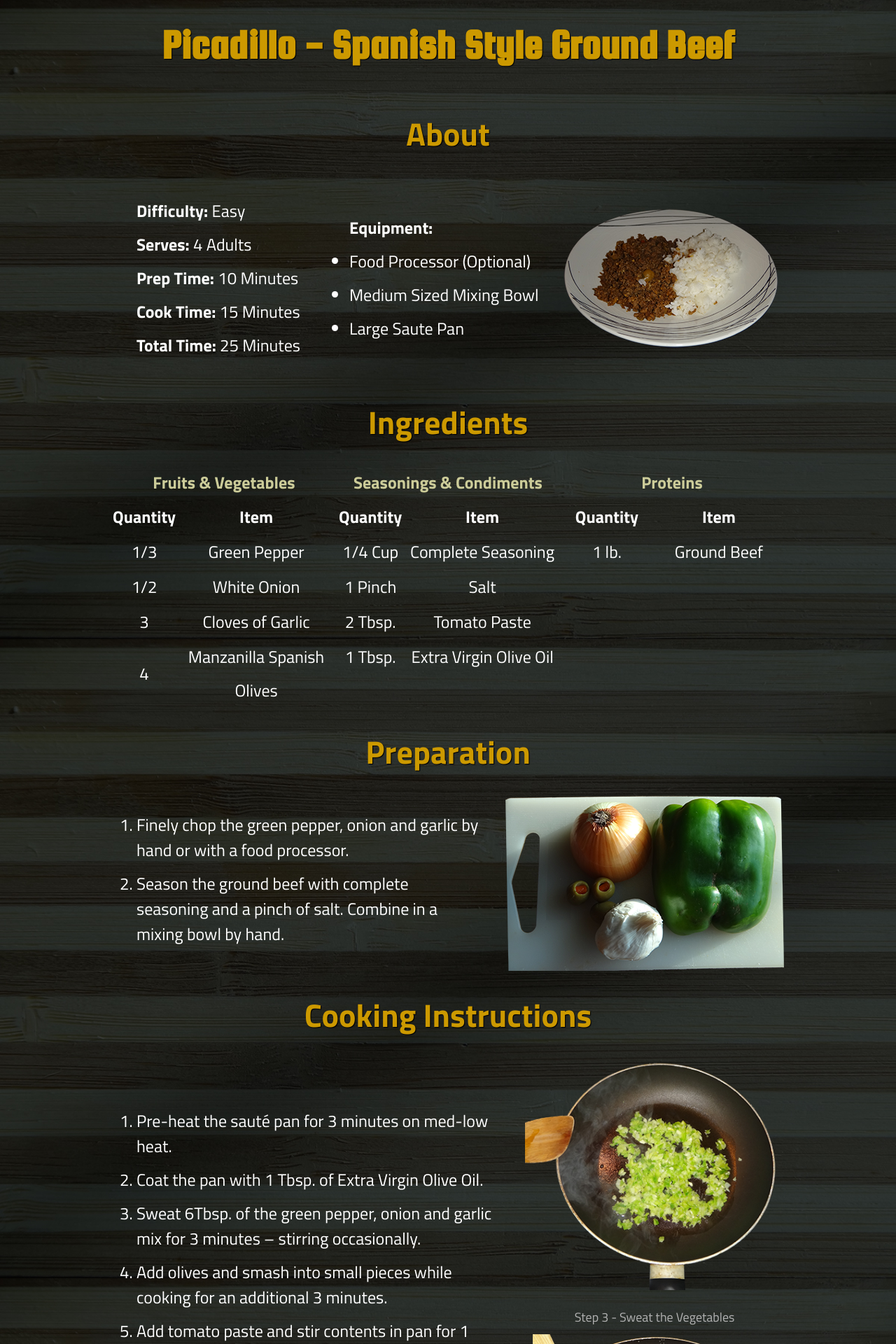
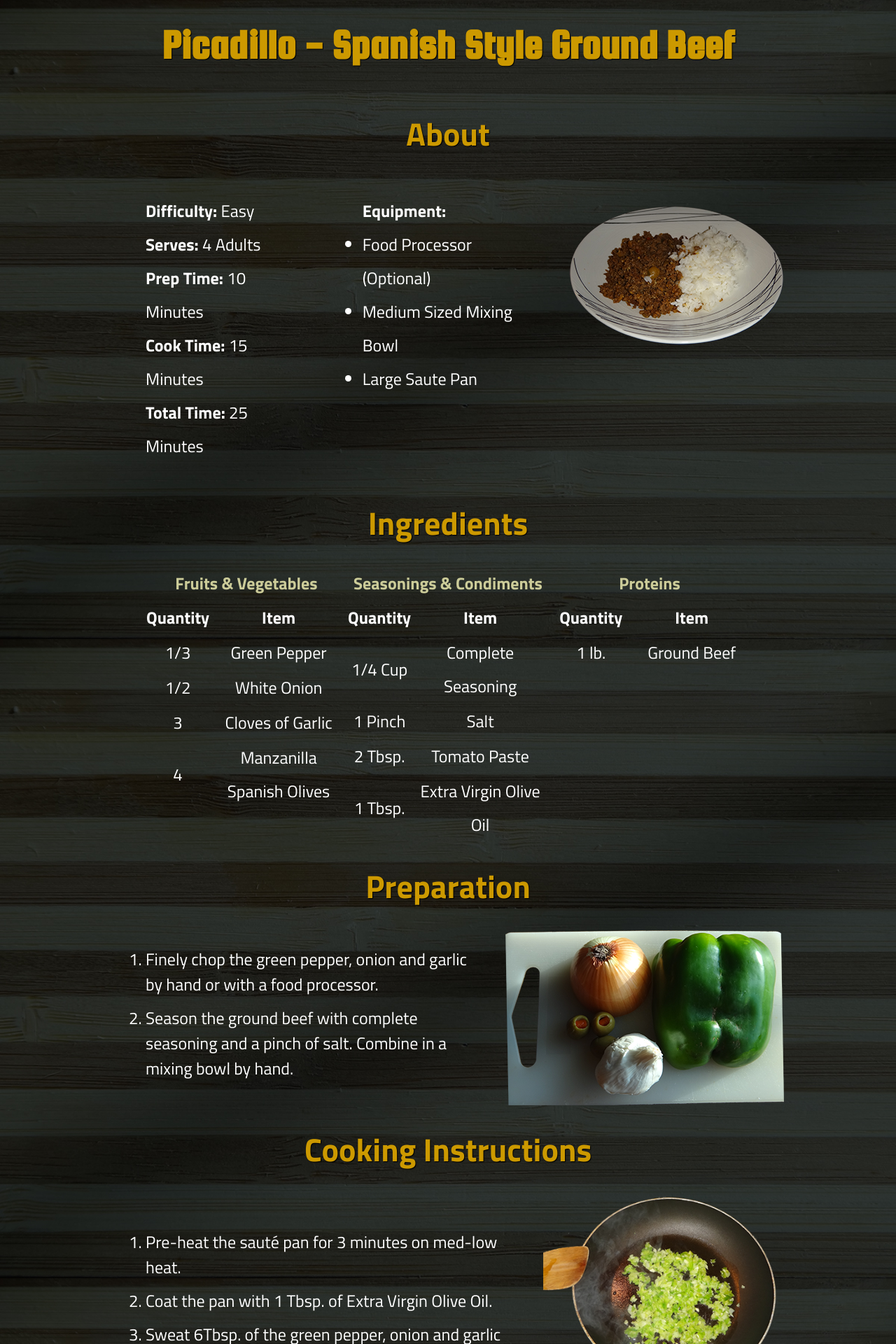
Before and after one commit to CafeConVega/cmp590-joshua-vega, a PHP site: page / in a window 1280 px wide. Shown: the top 1920 px of the page at 70% size. Run offline with PHP 8.4, Linux system fonts and the light colour scheme.

Commit message:
ol padding, ingr img

```diff
--- a/Recipe Responsive/css/main.css
+++ b/Recipe Responsive/css/main.css
@@ -32,8 +32,8 @@ ul {
 ol,
 ul,
 p {
-    padding-left: 1.4583em;
-    padding-right: 1.4583em;
+    padding-left: 2em;
+    padding-right: 2em;
     color: #FFFFFF;
 }
 
@@ -48,8 +48,14 @@ img {
     height: auto;
     height: auto;
 }
+
 table caption {
-color: #CCCC99;
+    color: #CCCC99;
+}
+
+.ingredients {
+    padding-left: 2em;
+    padding-right: 2em;
 }
 
 .plateimg {
@@ -113,7 +119,7 @@ color: #CCCC99;
         display: flex;
         flex-direction: column;
         justify-content: center;
-         align-items: center;
+        align-items: center;
     }
     .ingredients {
         display: flex;
@@ -123,8 +129,11 @@ color: #CCCC99;
     }
     .preparation {
         display: flex;
-        flex-direction: column-reverse;
+        flex-direction: column;
         align-items: center;
+    }
+    .preparation img {
+        max-width: 90%;
     }
     .instructions {
         display: flex;
@@ -138,7 +147,6 @@ color: #CCCC99;
         justify-content: space-around;
     }
 }
-
 /* Wide */
 
 @media only screen and (min-width: 1200px) {
@@ -188,7 +196,6 @@ color: #CCCC99;
         justify-content: center;
     }
 }
-
 /* Intermediate */
 
 @media only screen and (min-width: 668px) {
@@ -214,7 +221,7 @@ color: #CCCC99;
     .about {
         display: flex;
         flex-direction: row;
-        align-items: center;
+        align-items: flex-start;
     }
     .ingredients {
         display: flex;
@@ -241,7 +248,6 @@ color: #CCCC99;
         align-items: center;
     }
 }
-
 /* ==========================================================================
    Print styles
    ========================================================================== */
```
